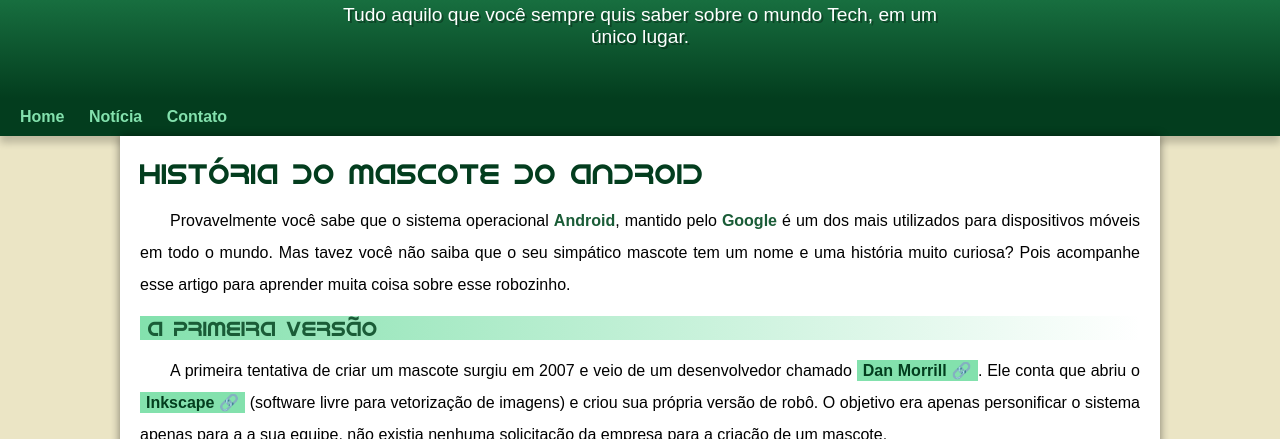
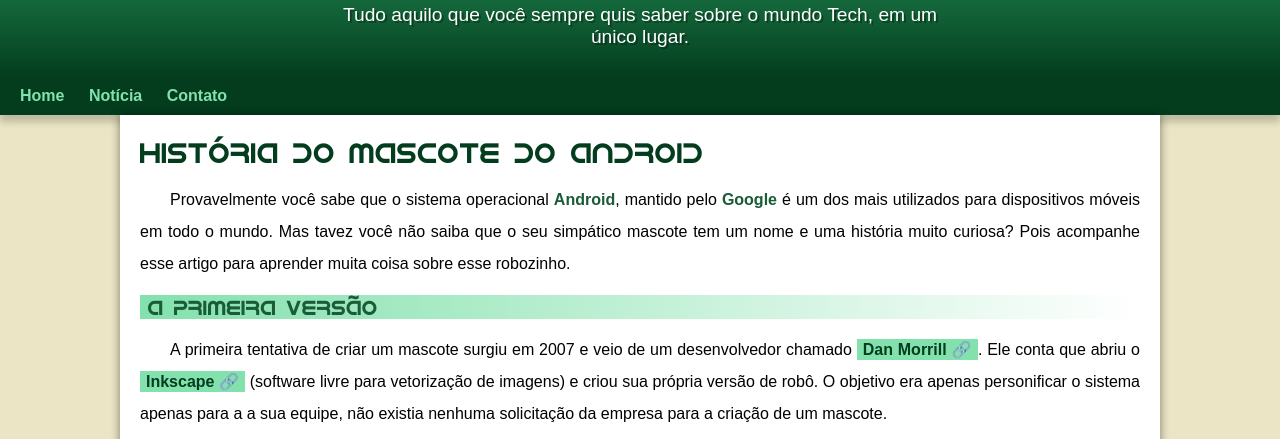
Before and after one commit to PatsFerrer/projeto-android, a plain HTML site: page index.html in a window 1280 px wide. Shown: the part 113-552 px from the top of the page. Drawn offline with Linux system fonts and the light colour scheme.

Commit message:
correção padding

```diff
--- a/estilos/style.css
+++ b/estilos/style.css
@@ -59,10 +59,7 @@ header > p {
     font-size: 1.2em;
     color: white;
     max-width: 600px;
-    padding-right: 10px;
-    padding-left: 10px;
     margin: auto;
-    padding-bottom: 50px;
     text-shadow: 2px 2px 0 rgba(0, 0, 0, 0.315);
 }
 
```
